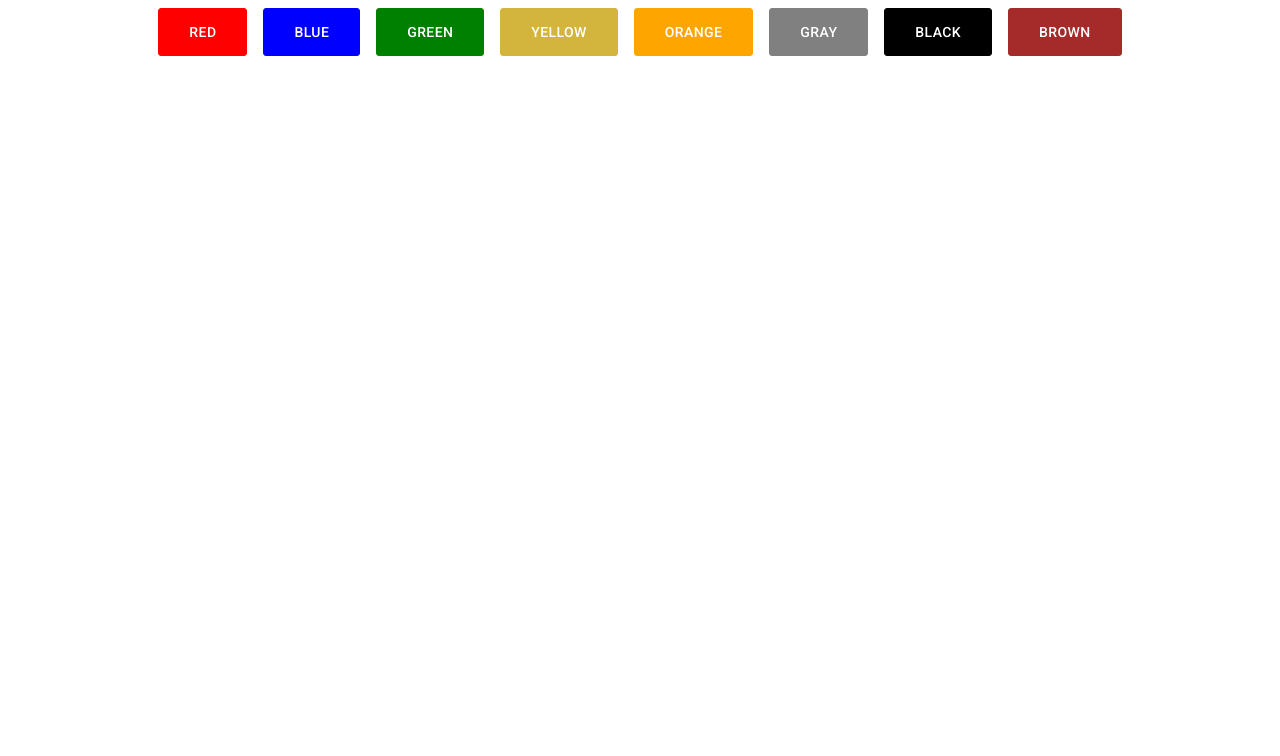
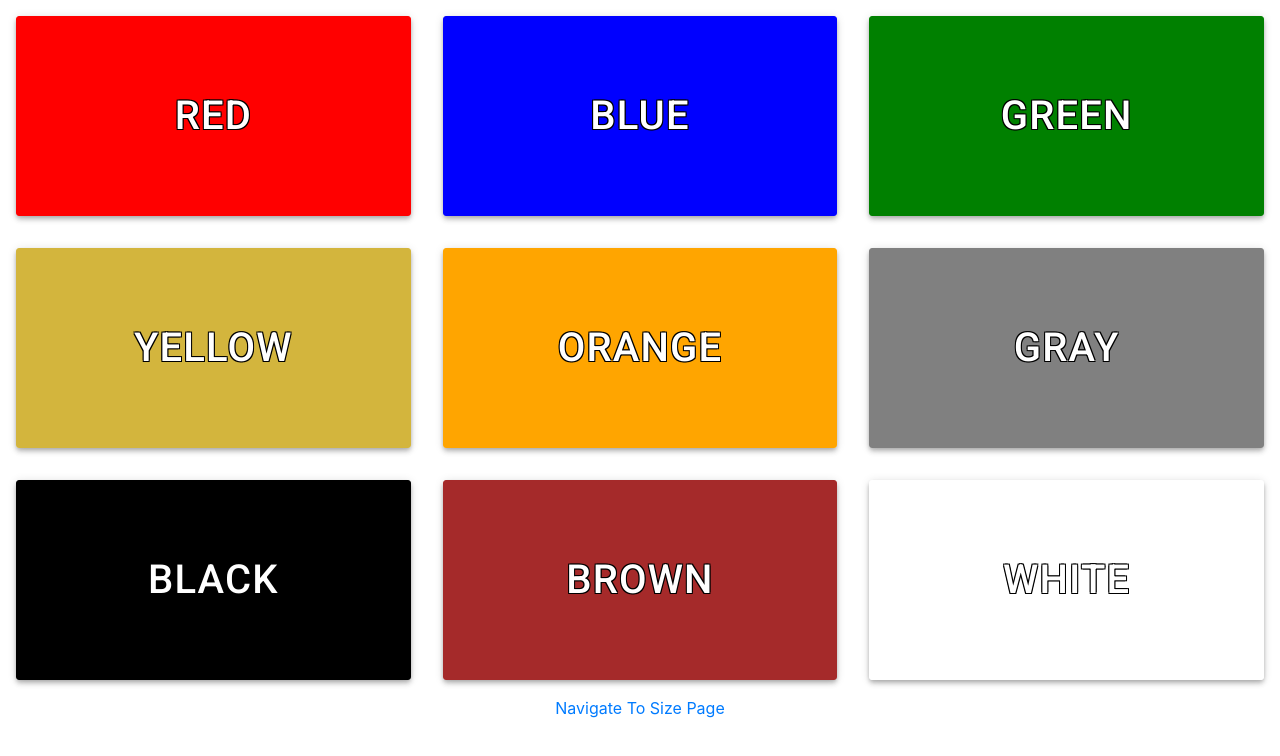
Before and after one commit to washparkbirds/washparkbirds, a React (Create React App) app: page /color in a window 1280 px wide. Shown: the top 756 px of the page. Built offline with nearby package versions, Linux system fonts and the light colour scheme.

Commit message:
testing color paper

```diff
--- a/src/App.js
+++ b/src/App.js
@@ -4,6 +4,7 @@ import { BrowserRouter, Route} from 'react-router-dom';
 import PageOfStart from './RouterComponents/PageOfStart';
 import PageOfSizeSelection from './RouterComponents/PageOfSizeSelection';
 import PageOfColorSelection from './RouterComponents/PageOfColorSelection';
+import PageOfBirdSelection from './RouterComponents/PageOfBirdSelection';
 
 
 import 'bootstrap/dist/css/bootstrap.min.css';
@@ -14,7 +15,13 @@ class App extends React.Component {
 
   constructor(props) {
     super(props);
-    this.state = {color: null, size: null};
+    this.state = {
+      color: null,
+      size: null,
+      colorList: ['red', 'blue', 'green', 'yellow', 'orange', 'gray', 'black', 'brown', 'white'],
+      sizeList: ['small', 'medium', 'large'],
+      /*birdList : resultsOfBirdLoop,*/
+    };
 
     this.setColorChoice = this.setColorChoice.bind(this);
     this.setSizeChoice = this.setSizeChoice.bind(this);
@@ -47,7 +54,8 @@ class App extends React.Component {
       <BrowserRouter>
         <Route path="/" exact component={PageOfStart}/>
         <Route path="/size" exact render={(props) => <PageOfSizeSelection setSizeChoice={this.setSizeChoice} />} />
-        <Route path="/color" exact render={(props) => <PageOfColorSelection getColorChoice={this.getColorChoice} setColorChoice={this.setColorChoice} />} />
+        <Route path="/color" exact render={(props) => <PageOfColorSelection colorList={this.state.colorList} getColorChoice={this.getColorChoice} setColorChoice={this.setColorChoice} />} />
+        <Route path="/bird" exact render={(props) => <PageOfBirdSelection getBirdChoice={this.getBirdChoice} setBirdChoice={this.setBirdChoice} />} />
       </BrowserRouter>
       </div>
     );
--- a/src/RouterComponents/PageOfColorSelection.js
+++ b/src/RouterComponents/PageOfColorSelection.js
@@ -1,20 +1,37 @@
 import React from 'react';
 import ColorCard from '../components/ColorCard';
+import { Link } from 'react-router-dom';
+import Grid from '@material-ui/core/Grid';
+import Paper from '@material-ui/core/Paper';
 
-const colors = ['red', 'blue', 'green', 'yellow', 'orange', 'gray', 'black', 'brown'];
 
 
 function PageOfColorSelection(props) {
 
+    const colors = props.colorList;
+
     const { setColorChoice, getColorChoice, ...rest } = props;
 
     function colorCardLoop(){
-        var colorsArray = colors.map(color => {return (<ColorCard chosenColor={color} key={color} getColorChoice={getColorChoice} setColorChoice={setColorChoice}></ColorCard>)});
+        var colorsArray = colors.map(color => {
+            return (
+            <Grid item xs={12} sm={6} lg={4}>
+                    <ColorCard chosenColor={color} key={color} getColorChoice={getColorChoice} setColorChoice={setColorChoice}></ColorCard>
+            </Grid>
+            )
+        });
         return colorsArray;
     }
 
     return (
-        colorCardLoop()
+        <Grid container
+        direction="row"
+        justify="space-evenly"
+        alignItems="center" spacing={0}>
+            {colorCardLoop()}
+            <Link to="/size">Navigate To Size Page</Link>
+        </Grid>
+
     );
 };
 
--- a/src/components/ColorCard.js
+++ b/src/components/ColorCard.js
@@ -4,6 +4,8 @@
     import PropTypes from 'prop-types';
     import { makeStyles } from '@material-ui/core/styles';
     import Button from '@material-ui/core/Button';
+    import Paper from '@material-ui/core/Paper';
+    import Typography from '@material-ui/core/Typography';
     import CheckIcon from '@material-ui/icons/Check';
     import { useState } from 'react';
 
@@ -16,6 +18,13 @@
             background:  props => props.cColor === "yellow" ? "#D3B53D" : props.cColor,
             borderColor: props => props.cColor === "yellow" ? "#D3B53D" : props.cColor,
             borderRadius: 3,
+            minWidth: '100%',
+            minHeight: '5em',
+            margin: 0,
+            padding: 0,
+
+            fontSize: '40px',
+            textShadow: '-1px -1px 0 #000, 1px -1px 0 #000, -1px 1px 0 #000, 1px 1px 0 #000',
             color: "white",
             "&:focus": {
                 background: "white",
@@ -24,15 +33,30 @@
                 color: "gray",
                 outline: "0 !important",
                 },
+            "&:hover": {
+                    background: "white",
+                    borderColor: props => props.cColor === "yellow" ? "#D3B53D" : props.cColor,
+                    borderRadius: 3,
+                    color: props => props.cColor === "yellow" ? "#D3B53D" : props.cColor,
+                    outline: "0 !important",
+                    },
             boxShadow: 'gray',
-        height: 48,
-        padding: '0 30px',
-        margin: 8,
+        },
+
+        paper : {
+            marginLeft: '1em',
+            marginRight: '1em',
+            marginTop: '1em',
+            marginBottom: '1em',
+
         },
 
         icon: {
             //different scope here!!
-        color:  props => props.chosenColor === "yellow" ? "#D3B53D" : props.chosenColor,
+            fontSize: 'inherit',
+            textShadow: '-1px -1px 0 #000, 1px -1px 0 #000, -1px 1px 0 #000, 1px 1px 0 #000',
+            color: ' props => {props.chosenColor === "yellow" ? "#D3B53D" : props.chosenColor;}',
+
         }
     });
 
@@ -41,7 +65,9 @@
     function ColorButton(props) {
     const { cColor, disabled, ...other } = props;
     const classes = useStyles(props);
-    return <Button  variant="outlined" className={classes.root} {...other}/>;
+    return (
+            <Button  height="100%" variant="outlined" className={classes.root} {...other}/>
+    );
     }
 
 
@@ -54,7 +80,11 @@
         const classes = useStyles(props);
         //console.log(props.getColorChoice())
     return (
+        <Paper className={classes.paper} elevation={4}>
             <ColorButton onBlur={ () => {setCurrColorChoice(null);}} cColor={props.chosenColor} disabled={props.chosenColor === props.getColorChoice()} onClick={ () => {props.setColorChoice(props.chosenColor); setCurrColorChoice(props.chosenColor)}}>
-            {props.chosenColor === currColorChoice ? <CheckIcon color="primary" className={classes.icon}/> : props.chosenColor}</ColorButton>
+                {props.chosenColor === currColorChoice ? <CheckIcon color="primary" className={classes.icon}/> : props.chosenColor}
+            </ColorButton>
+        </Paper>
+
     );
     }
```
Also changed, not shown: 1 other file (tests, documents, lock files or other folders). Lines whose indentation alone changed are shown as unchanged.
